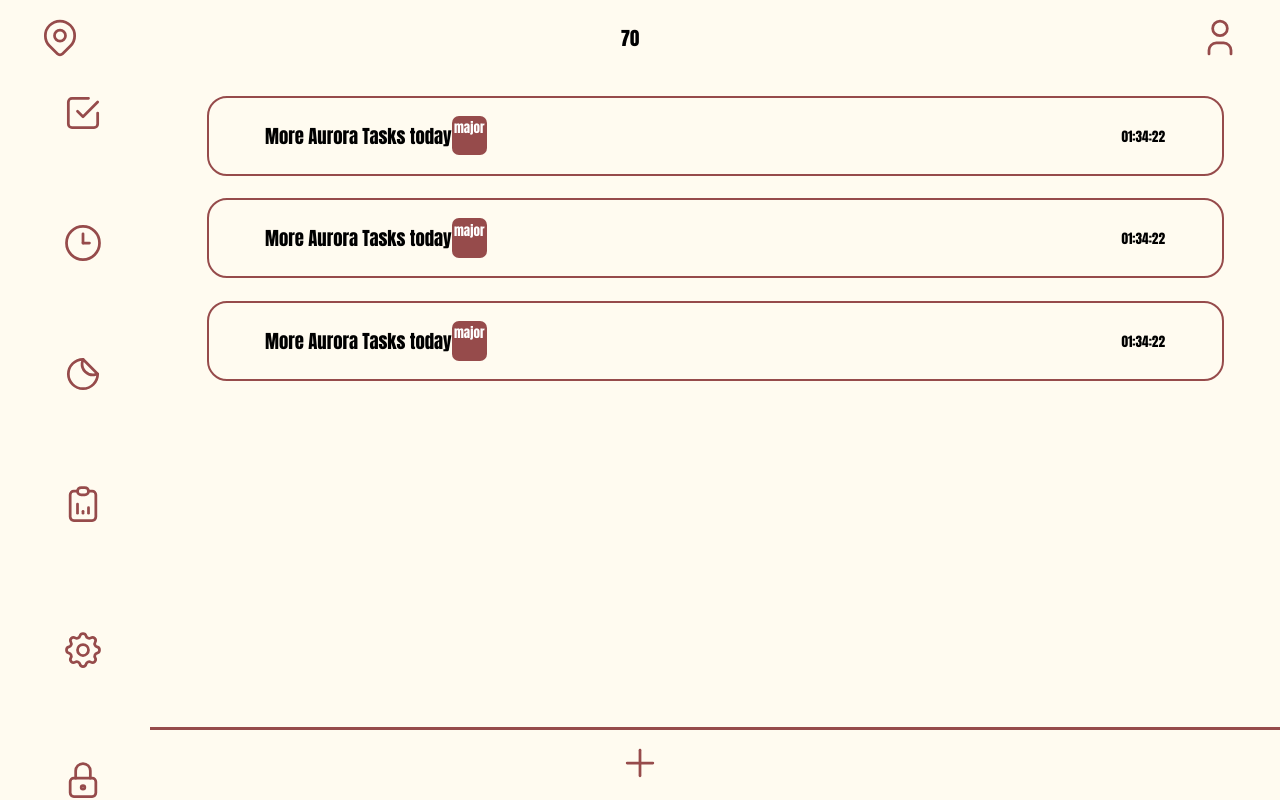
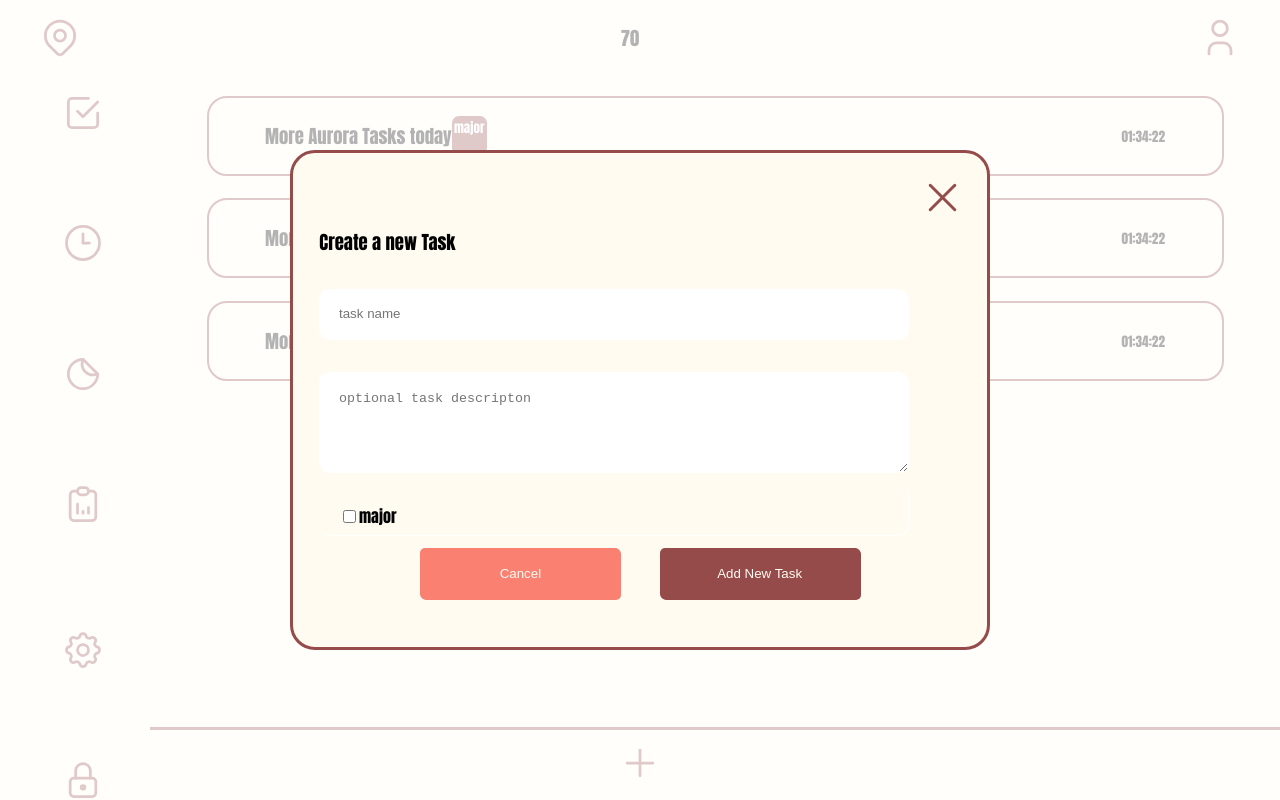
Before and after one commit to ellalearns/aurora-fe, a React (Create React App) app: page / in a window 1280 px wide. Both pictures are taken after a click on the picture 640 px from the left and 762 px from the top of the page. Built offline with nearby package versions, Linux system fonts and the light colour scheme.

Commit message:
create modal

```diff
--- a/public/index.html
+++ b/public/index.html
@@ -15,6 +15,7 @@
 <body>
     <noscript>You need to enable JavaScript to run this app.</noscript>
     <div id="root"></div>
+    <div id="portal"></div>
 </body>
 
 </html>
--- a/src/components/Footer.jsx
+++ b/src/components/Footer.jsx
@@ -1,15 +1,52 @@
+import { useState } from "react";
 import React from "react";
 import plus from "../images/plus.svg"
 import "../styles/Footer.css"
+import Modal from "./Modal";
 
 
 function Footer() {
 
+    const [isOpen, setIsOpen] = useState(false)
+
+    const showModal = ({ children, mainButtonText }) => {
+        return (
+            <Modal
+                setIsOpen={setIsOpen}
+                mainButtonText={mainButtonText}
+                children={children}
+            />
+        )
+    }
+
+    const newTask = () => {
+        return (
+            <div className="modal-item">
+                <h3 className="modal-title">Create a new Task</h3>
+                <div className="modal-body">
+                    <input placeholder="task name" id="input"></input>
+                    <textarea maxLength="250" placeholder="optional task descripton" id="desc"></textarea>
+                    <div id="check">
+                        <input type="checkbox" name="major" id="checkbox"></input>
+                        <label for="major">major</label>
+                    </div>
+                </div>
+            </div>
+        )
+    }
+
     return (
         <div className="footer-nav">
-            <img src={plus} />
+            <img
+                src={plus}
+                onClick={() => { setIsOpen(true) }}
+            />
+            {isOpen && showModal({
+                mainButtonText: "Add New Task",
+                children: newTask()
+            })}
         </div>
     )
-}
+};
 
-export default Footer
+export default Footer;
--- /dev/null
+++ b/src/components/Modal.jsx
@@ -0,0 +1,41 @@
+import React, { useState } from "react";
+import ReactDOM from "react-dom";
+import "../styles/Modal.css";
+import close from "../images/close.svg";
+
+
+function Modal({ setIsOpen, mainButtonText, children }) {
+
+    return ReactDOM.createPortal(
+        <div className="modal-container">
+            <div className="modal">
+                <div className="top-modal">
+                    <img
+                        src={close}
+                        onClick={() => { setIsOpen(false) }}
+                    />
+                </div>
+                <div className="middle-modal">
+                    {children}
+                </div>
+                <div className="bottom-modal">
+                    <button
+                        id="cancel-modal-button"
+                        className="button-modal"
+                        onClick={() => { setIsOpen(false) }}
+                    >Cancel
+                    </button>
+                    <button
+                        id="main-modal-button"
+                        className="button-modal"
+                    >
+                        {mainButtonText}
+                    </button>
+                </div>
+            </div>
+        </div>,
+        document.getElementById("portal")
+    )
+}
+
+export default Modal;
--- a/src/styles/Footer.css
+++ b/src/styles/Footer.css
@@ -16,3 +16,54 @@
     transform: scale(1.2);
     cursor: pointer;
 }
+
+.modal-item {
+    display: flex;
+    flex-direction: column;
+}
+
+.modal-body {
+    display: flex;
+    flex-direction: column;
+    justify-content: center;
+    align-items: left;
+}
+
+.modal-title {
+    margin: 1%;
+}
+
+.modal-body > input, .modal-body > textarea, #check {
+    margin: 1%;
+    width: 90%;
+    height: 50px;
+    box-shadow: 1px 1px #fff;
+    border: none;
+    border-radius: 10px;
+    padding: 3%;
+    text-wrap: wrap;
+    margin-top: 4%;
+}
+
+input:focus, textarea:focus {
+    border: 2px solid #badbad;
+    outline: none;
+}
+
+#check {
+    margin-top: 1%;
+}
+
+#checkbox:checked {
+    content: "check_circle";
+    accent-color: #badbad;
+    color: white;
+}
+
+#checkbox:checked::after {
+    border: green;
+}
+
+#desc {
+    height: 100px;
+}
--- /dev/null
+++ b/src/styles/Modal.css
@@ -0,0 +1,71 @@
+.modal-container {
+    position: fixed;
+    top: 0;
+    left: 0;
+    height: 100vh;
+    width: 100vw;
+    background-color: rgba(255, 255, 255, 0.7);
+    z-index: 2;
+}
+
+.modal {
+    position: fixed;
+    height: 500px;
+    width: 700px;
+    background-color: #fffbf0;
+    z-index: 1000;
+    top: 50%;
+    left: 50%;
+    transform: translate(-50%, -50%);
+    display: flex;
+    flex-direction: column;
+    padding: 1.55%;
+    border: 3px solid #964b4b;
+    border-radius: 25px;
+}
+
+.top-modal {
+    flex-grow: .1;
+    display: flex;
+    align-items: right;
+    justify-content: right;
+    align-content: right;
+    justify-items: right;
+}
+
+.middle-modal {
+    flex-grow: 0;
+}
+
+.bottom-modal {
+    flex-grow: 0.3;
+    display: flex;
+    justify-content: center;
+}
+
+.bottom-modal > button {
+    margin: 3%;
+    margin-top: 1%;
+    width: 200px;
+    height: 90%;
+}
+
+.button-modal {
+    background-color: salmon;
+    outline: none;
+    box-shadow: 1px 1px salmon;
+    border: none;
+    color: #fffbf0;
+    border-radius: 5px;
+    transition: transform 0.3s ease-in-out;
+}
+
+.button-modal:hover {
+    transform: scale(1.1);
+    cursor: pointer;
+}
+
+#main-modal-button {
+    background-color: #964b4b;
+    box-shadow: 1px 1px #964b4b;
+}
```
